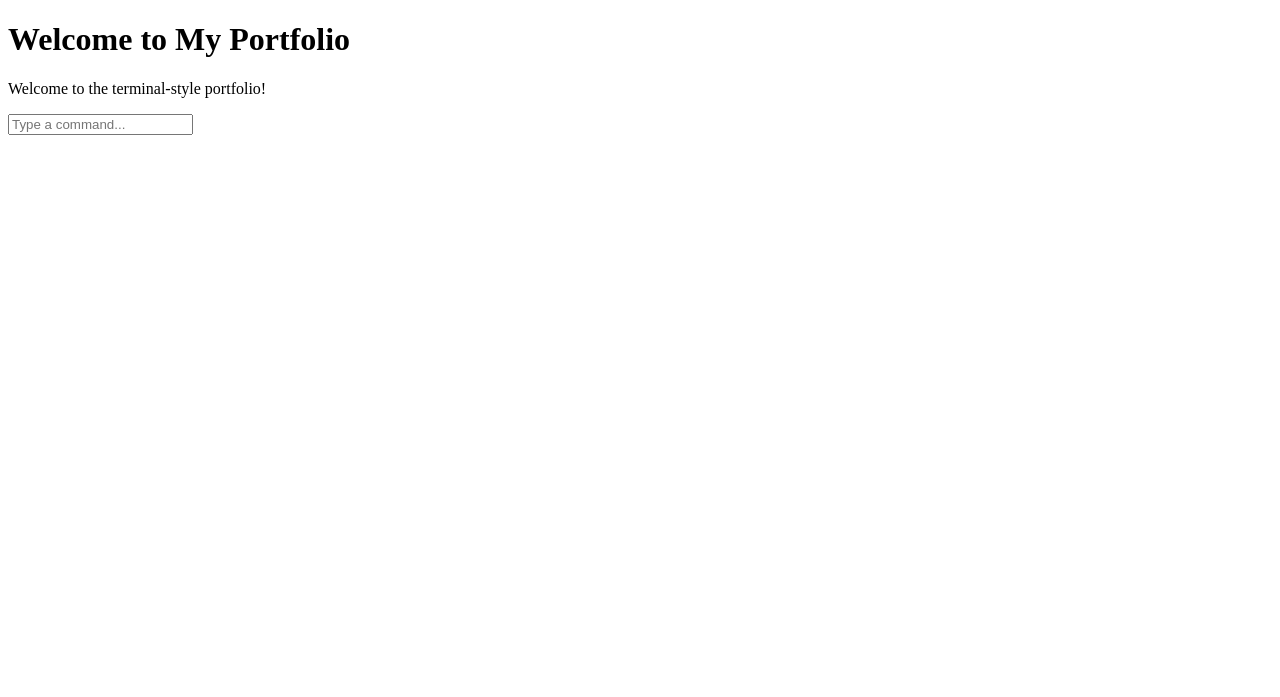
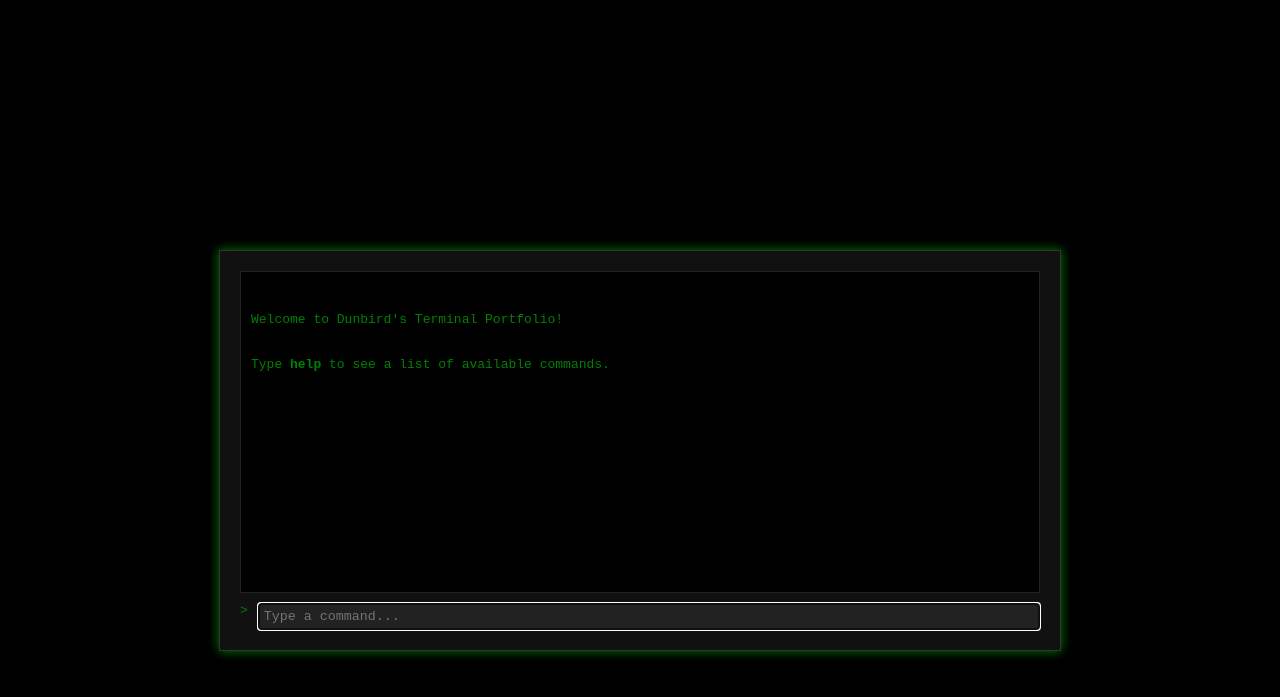
Before and after one commit to Dunbird/CTF-Writeups, a Jekyll site: the page built from docs/index.md, in a window 1280 px wide. Shown: the top 697 px of the page. Built offline with Jekyll 4.4.1, drawn with Linux system fonts in a browser that asks for light colours.

Commit message:
changed layout and script

```diff
--- a/docs/_layouts/terminal.html
+++ b/docs/_layouts/terminal.html
@@ -8,11 +8,13 @@
 </head>
 <body>
   <div class="terminal">
-    <h1>{{ page.title }}</h1>
-    <p>Welcome to the terminal-style portfolio!</p>
-    <div id="terminal-output"></div>
+    <div id="terminal-output">
+      <div>Welcome to Dunbird's Terminal Portfolio!</div>
+      <div>Type <strong>help</strong> to see a list of available commands.</div>
+    </div>
     <div id="command-line">
-      <input type="text" id="command-input" placeholder="Type a command...">
+      <span>&gt;</span>
+      <input type="text" id="command-input" placeholder="Type a command..." autofocus>
     </div>
   </div>
   <script src="{{ '/assets/scripts.js' | relative_url }}"></script>
--- a/docs/assets/js/terminal.js
+++ b/docs/assets/js/terminal.js
@@ -4,13 +4,13 @@ document.addEventListener('DOMContentLoaded', () => {
     term.writeln('Welcome to my portfolio! Type "help" for a list of commands.');
     term.prompt = 'user@portfolio:~$ ';
 
-    // Handle input from the user
+    // Handles input from the user
     term.onData(e => {
         if (e === '\r') {
             return;
         }
 
-        // Process command
+        // Process commands
         if (e === 'help\r') {
             term.writeln('Available commands:');
             term.writeln('about  - Learn more about me');
--- /dev/null
+++ b/docs/assets/styles.css
@@ -0,0 +1,44 @@
+body {
+    background-color: black;
+    color: green;
+    font-family: monospace;
+    margin: 0;
+    padding: 0;
+    display: flex;
+    justify-content: center;
+    align-items: center;
+    height: 100vh;
+  }
+
+  .terminal {
+    width: 80%;
+    max-width: 800px;
+    padding: 20px;
+    background-color: #111;
+    border: 1px solid #333;
+    box-shadow: 0 0 10px rgba(0, 255, 0, 0.5);
+  }
+
+  #terminal-output {
+    white-space: pre-wrap;
+    margin-bottom: 10px;
+    height: 300px;
+    overflow-y: auto;
+    border: 1px solid #222;
+    background: #000;
+    padding: 10px;
+  }
+
+  #command-line {
+    display: flex;
+    gap: 10px;
+  }
+
+  #command-input {
+    width: 100%;
+    padding: 5px;
+    background: #222;
+    border: 1px solid #333;
+    color: green;
+    font-family: monospace;
+  }
```
Also changed, not shown: docs/assets/script.js (added, +41 -0 lines), 1 other file.
